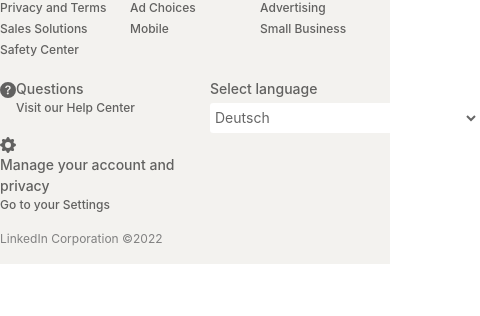
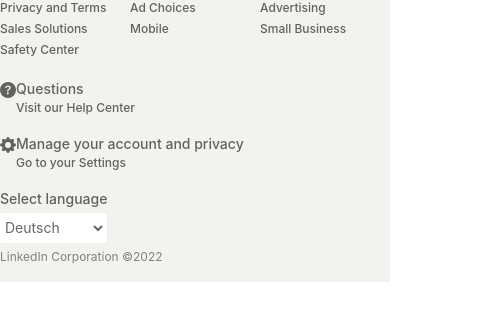
Before and after one commit to azizmatyakubov/linkedin-interface, a React (Create React App) app: page / in a window 390 px wide. Shown: the part 520-836 px from the top of the page, 480 px wide, since content can reach past the window. Built offline with nearby package versions, Linux system fonts and the light colour scheme; no server answers.

Commit message:
Footer - Responsive

```diff
--- a/src/App.css
+++ b/src/App.css
@@ -1,3 +1,4 @@
 .App {
     background-color: #f3f2ef;
+    overflow-x: hidden;
 }
--- a/src/components/footer/myfooter.css
+++ b/src/components/footer/myfooter.css
@@ -1,14 +1,14 @@
 /*FOOTER*/
 .fixed-bottom {
-    background-color: #F3F2EF;
+  background-color: #f3f2ef;
 }
 
 .wrapper-container {
-    background-color: #F3F2EF;
+  background-color: #f3f2ef;
 }
 #list-footer {
   list-style-type: none;
- padding-left:0;
+  padding-left: 0;
   list-style-type: none;
   padding-left: 0;
   font-size: 12px;
@@ -17,7 +17,7 @@
 }
 
 #list-footer li {
-    padding-bottom:3px;
+  padding-bottom: 3px;
 }
 
 .col-md-3-footer {
@@ -26,7 +26,7 @@
   font-weight: 500;
 }
 
-.p-style p{
+.p-style p {
   font-size: 12px;
 }
 
@@ -41,6 +41,46 @@
 }
 
 #language-picker-select {
-    outline: none!important;
+  outline: none !important;
 }
-/*END OF FOOTER*/
+
+/*ADDING RESPONSIVNESS*/
+
+@media only screen and (max-width: 425px) {
+  .col-md-3-footer {
+    display: contents;
+  }
+
+  #root
+    > div
+    > div.wrapper-container.sticky-bottom
+    > div
+    > div.mt-2.row
+    > div:nth-child(4)
+    > div:nth-child(1) {
+    width: 100vh;
+    margin-left: 0px;
+  }
+
+  #root
+    > div
+    > div.wrapper-container.sticky-bottom
+    > div
+    > div.mt-2.row
+    > div:nth-child(4)
+    > div:nth-child(2) {
+    width: 100vh;
+    margin-left: 0px;
+  }
+
+  .mt-2 > p {
+    width: 100%;
+    padding-top: 5px;
+  }
+}
+
+@media only screen and (max-width: 1440px) {
+  #language-picker-select {
+    width: 100%;
+  }
+}
```
Lines whose indentation alone changed are shown as unchanged.
